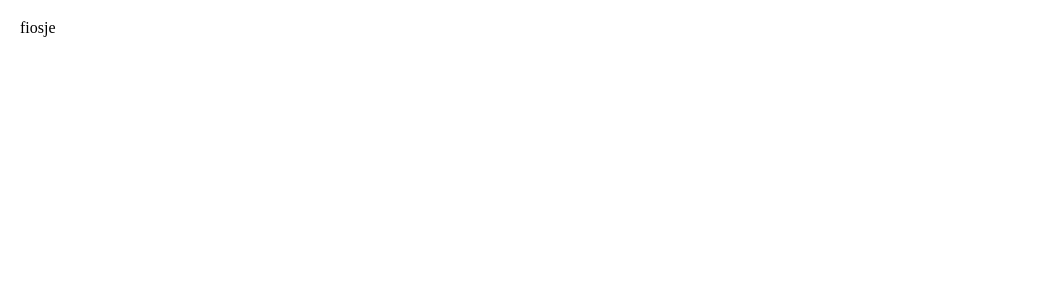
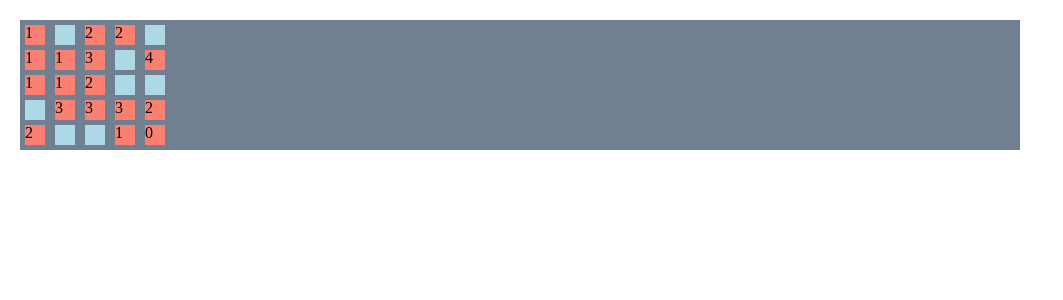
Before and after one commit to polyphilz/minesweeper, a React (Create React App) app in the folder client/: page / in a window 1280 px wide. Shown: the top 300 px of the page, without its empty margins (0-1063 px from the left). Built offline with nearby package versions, Linux system fonts and the light colour scheme.

Commit message:
Add initial board and tile components with rudimentary logic to randomly place mines and compute adjacent mines on empty tiles

```diff
--- a/client/src/App.css
+++ b/client/src/App.css
@@ -1,3 +1,3 @@
-.App {
+.app {
   margin: 20px;
 }
--- a/client/src/App.tsx
+++ b/client/src/App.tsx
@@ -1,13 +1,15 @@
 import React from "react";
+
+import Board from "./components/board/Board";
 
 import "./App.css";
 
-function App() {
+const App = () => {
   return (
-    <div className="App">
-      <p>fiosje</p>
+    <div className="app">
+      <Board />
     </div>
   );
-}
+};
 
 export default App;
--- /dev/null
+++ b/client/src/components/board/Board.css
@@ -0,0 +1,5 @@
+.board {
+  display: flex;
+  background-color: slategray;
+  width: 1000px;
+}
--- /dev/null
+++ b/client/src/components/board/Board.tsx
@@ -0,0 +1,100 @@
+import React from "react";
+
+import Tile from "../tile/Tile";
+
+import "./Board.css";
+
+const Board = () => {
+  const tilesMatrix = generateTilePropsMatrix();
+  randomlyPlaceMines(tilesMatrix);
+  computeAdjacentMines(tilesMatrix);
+
+  return (
+    <div className="board">
+      {tilesMatrix.map((row, i) => {
+        return (
+          <div key={i} className="row">
+            {row.map((tile, j) => (
+              <Tile
+                x={tile.x}
+                y={tile.y}
+                hasMine={tile.hasMine}
+                numAdjMines={tile.numAdjMines}
+                key={j}
+              />
+            ))}
+          </div>
+        );
+      })}
+    </div>
+  );
+};
+
+function generateTilePropsMatrix(): Array<Array<any>> {
+  const tilesMatrix = [];
+  for (let i = 0; i < 5; i++) {
+    const row = [];
+    for (let j = 0; j < 5; j++) {
+      row.push({
+        x: i,
+        y: j,
+        hasMine: false,
+        numAdjMines: 0,
+      });
+    }
+    tilesMatrix.push(row);
+  }
+  return tilesMatrix;
+}
+
+function randomlyPlaceMines(tilesMatrix: Array<Array<any>>) {
+  const placedMineCoordinates = new Set<[number, number]>();
+  for (let i = 0; i < 10; i++) {
+    let randomX = getRandomInt(5);
+    let randomY = getRandomInt(5);
+    while (placedMineCoordinates.has([randomX, randomY])) {
+      randomX = getRandomInt(5);
+      randomY = getRandomInt(5);
+    }
+    tilesMatrix[randomX][randomY].hasMine = true;
+    placedMineCoordinates.add([randomX, randomY]);
+  }
+}
+
+function getRandomInt(max: number) {
+  return Math.floor(Math.random() * max);
+}
+
+function computeAdjacentMines(tilesMatrix: Array<Array<any>>) {
+  for (let i = 0; i < tilesMatrix.length; i++) {
+    for (let j = 0; j < tilesMatrix[i].length; j++) {
+      if (tilesMatrix[i][j].hasMine) continue;
+
+      let numAdjMines = 0;
+
+      // 3 tiles above
+      if (i > 0) numAdjMines += tilesMatrix[i - 1][j].hasMine ? 1 : 0;
+      if (i > 0 && j > 0)
+        numAdjMines += tilesMatrix[i - 1][j - 1].hasMine ? 1 : 0;
+      if (i > 0 && j < tilesMatrix[i - 1].length - 1)
+        numAdjMines += tilesMatrix[i - 1][j + 1].hasMine ? 1 : 0;
+
+      // 2 tiles on the sides (left and right)
+      if (j > 0) numAdjMines += tilesMatrix[i][j - 1].hasMine ? 1 : 0;
+      if (j < tilesMatrix[i].length - 1)
+        numAdjMines += tilesMatrix[i][j + 1].hasMine ? 1 : 0;
+
+      // 3 tiles below
+      if (i < tilesMatrix.length - 1)
+        numAdjMines += tilesMatrix[i + 1][j].hasMine ? 1 : 0;
+      if (i < tilesMatrix.length - 1 && j > 0)
+        numAdjMines += tilesMatrix[i + 1][j - 1].hasMine ? 1 : 0;
+      if (i < tilesMatrix.length - 1 && j < tilesMatrix[i + 1].length - 1)
+        numAdjMines += tilesMatrix[i + 1][j + 1].hasMine ? 1 : 0;
+
+      tilesMatrix[i][j].numAdjMines = numAdjMines;
+    }
+  }
+}
+
+export default Board;
--- /dev/null
+++ b/client/src/components/tile/Tile.css
@@ -0,0 +1,10 @@
+.tile {
+  width: 20px;
+  height: 20px;
+  background-color: salmon;
+  margin: 5px;
+}
+
+.mine {
+  background-color: lightblue;
+}
--- /dev/null
+++ b/client/src/components/tile/Tile.tsx
@@ -0,0 +1,21 @@
+import React from "react";
+
+import "./Tile.css";
+
+export interface TileProps {
+  x: number;
+  y: number;
+  hasMine: boolean;
+  numAdjMines: number;
+}
+
+const Tile: React.FC<TileProps> = ({ x, y, hasMine, numAdjMines }) => {
+  console.log(x, y, hasMine, numAdjMines);
+  return (
+    <div className={`tile ${hasMine ? "mine" : ""}`}>
+      {!hasMine ? numAdjMines : ""}
+    </div>
+  );
+};
+
+export default Tile;
```
